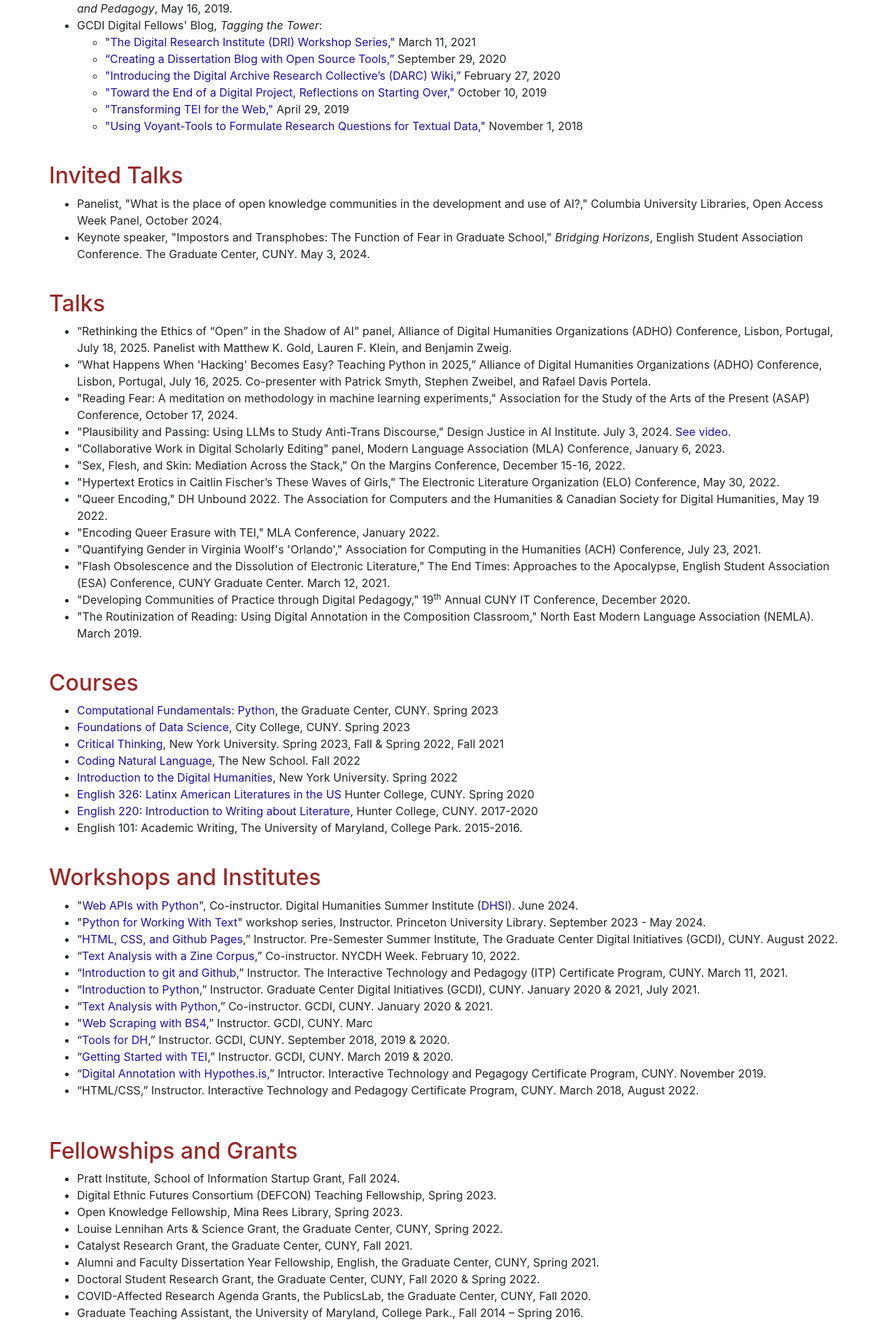
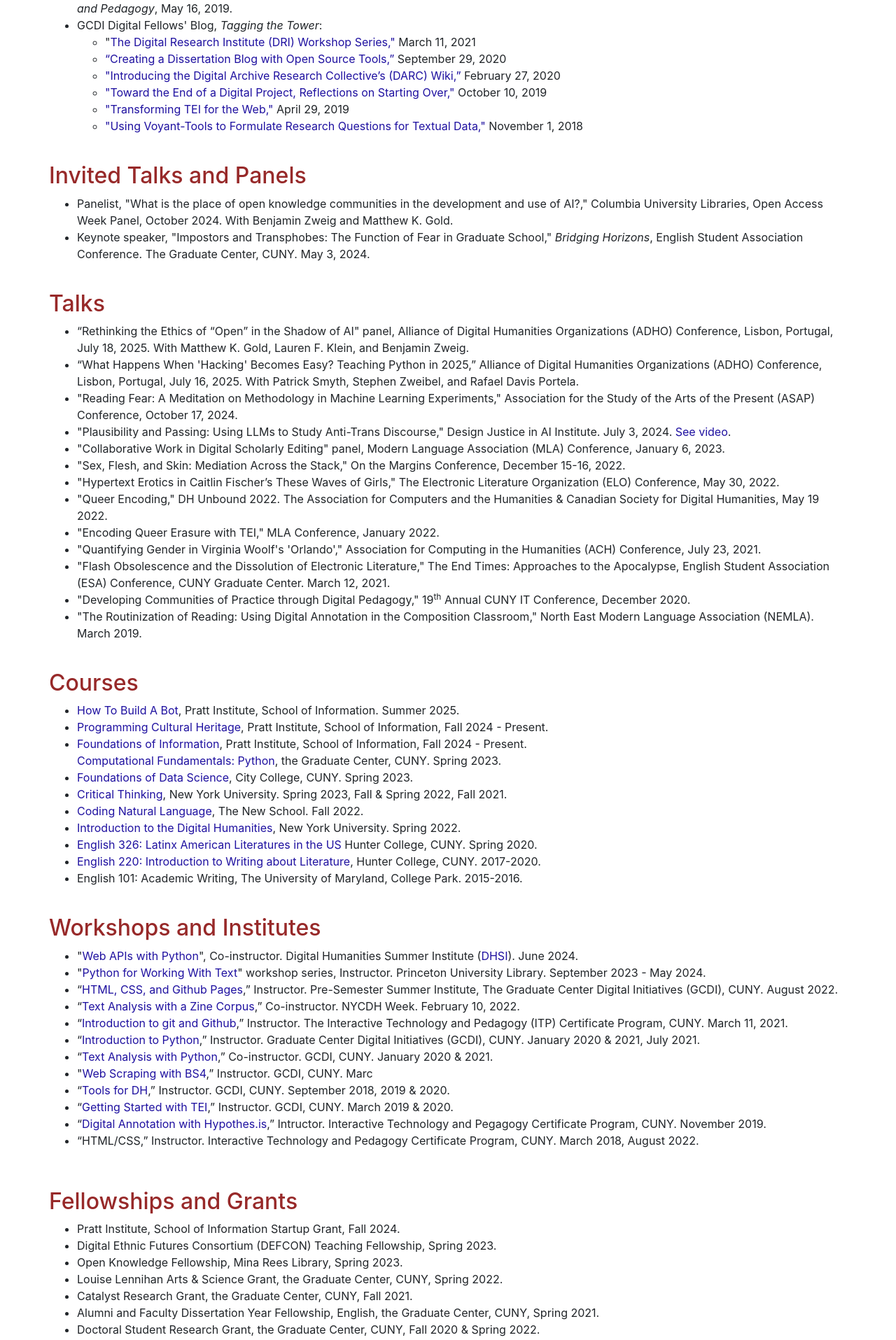
Before and after one commit to gofilipa/filipacalado, a Flask app: page /cv in a window 1280 px wide. Shown: the part 659-2574 px from the top of the page at 70% size. Run offline with Flask 3, Linux system fonts and the light colour scheme; some libraries are stand-ins or nearby versions; some web fonts are replaced.

Commit message:
adding courses and service

```diff
--- a/templates/cv.html
+++ b/templates/cv.html
@@ -83,13 +83,13 @@
     </div>
     <br>
     <div class="row">
-                <h2>Invited Talks</h2>
+                <h2>Invited Talks and Panels</h2>
             </div>
             <div class="row">
                     <ul>
                         <li>
                             Panelist, "What is the place of open knowledge communities in the development and use of AI?," Columbia University Libraries,
-                            Open Access Week Panel, October 2024.
+                            Open Access Week Panel, October 2024. With Benjamin Zweig and Matthew K. Gold.
 
                         </li>
                         <li>
@@ -107,14 +107,14 @@
 
             <li>
                 “Rethinking the Ethics of “Open” in the Shadow of AI" panel, Alliance of Digital Humanities Organizations (ADHO) Conference,
-                Lisbon, Portugal, July 18, 2025. Panelist with Matthew K. Gold, Lauren F. Klein, and Benjamin Zweig.
+                Lisbon, Portugal, July 18, 2025. With Matthew K. Gold, Lauren F. Klein, and Benjamin Zweig.
             </li>
             <li>
                 “What Happens When 'Hacking' Becomes Easy? Teaching Python in 2025,” Alliance of Digital Humanities Organizations (ADHO) Conference,
-                Lisbon, Portugal, July 16, 2025. Co-presenter with Patrick Smyth, Stephen Zweibel, and Rafael Davis Portela.
+                Lisbon, Portugal, July 16, 2025. With Patrick Smyth, Stephen Zweibel, and Rafael Davis Portela.
             </li>
                     <li>
-                "Reading Fear: A meditation on methodology in machine learning experiments," Association for the Study of the Arts of the Present (ASAP)
+                "Reading Fear: A Meditation on Methodology in Machine Learning Experiments," Association for the Study of the Arts of the Present (ASAP)
                 Conference, October 17, 2024.</li>
             </li>
 
@@ -140,13 +140,16 @@
             </div>
             <div class="row">
                     <ul>
-                        <li><a href="https://www.bit.ly/python-spring-23">Computational Fundamentals: Python</a>, the Graduate Center, CUNY. Spring 2023</li>
-                        <li><a href="https://www.bit.ly/fds-spring-23">Foundations of Data Science</a>, City College, CUNY. Spring 2023</li>
-                        <li><a href="https://www.bit.ly/ct-spring-23">Critical Thinking</a>, New York University. Spring 2023, Fall & Spring 2022, Fall 2021</li>
-                        <li><a href="https://www.bit.ly/cnl-fall-22">Coding Natural Language</a>, The New School. Fall 2022</li>
-                        <li><a href="https://www.bit.ly/hrs_spring22">Introduction to the Digital Humanities</a>, New York University. Spring 2022</li>
-                        <li><a href="https://engl326spring20.commons.gc.cuny.edu/">English 326: Latinx American Literatures in the US</a> Hunter College, CUNY. Spring 2020</li>
-                        <li><a href="https://engl220fall19.commons.gc.cuny.edu/">English 220: Introduction to Writing about Literature</a>, Hunter College, CUNY. 2017-2020</li>
+                        <li><a href="https://github.com/gofilipa/botz/blob/main/syllabus.pdf">How To Build A Bot</a>, Pratt Institute, School of Information. Summer 2025.</li>
+                        <li><a href="https://gofilipa.github.io/664/intro.html">Programming Cultural Heritage</a>, Pratt Institute, School of Information, Fall 2024 - Present.</li>
+                        <li><a href="https://bit.ly/601-spring25">Foundations of Information</a>, Pratt Institute, School of Information, Fall 2024 - Present.</li
+                        <li><a href="https://www.bit.ly/python-spring-23">Computational Fundamentals: Python</a>, the Graduate Center, CUNY. Spring 2023.</li>
+                        <li><a href="https://www.bit.ly/fds-spring-23">Foundations of Data Science</a>, City College, CUNY. Spring 2023.</li>
+                        <li><a href="https://www.bit.ly/ct-spring-23">Critical Thinking</a>, New York University. Spring 2023, Fall & Spring 2022, Fall 2021.</li>
+                        <li><a href="https://www.bit.ly/cnl-fall-22">Coding Natural Language</a>, The New School. Fall 2022.</li>
+                        <li><a href="https://www.bit.ly/hrs_spring22">Introduction to the Digital Humanities</a>, New York University. Spring 2022.</li>
+                        <li><a href="https://engl326spring20.commons.gc.cuny.edu/">English 326: Latinx American Literatures in the US</a> Hunter College, CUNY. Spring 2020.</li>
+                        <li><a href="https://engl220fall19.commons.gc.cuny.edu/">English 220: Introduction to Writing about Literature</a>, Hunter College, CUNY. 2017-2020.</li>
                         <li>English 101: Academic Writing, The University of Maryland, College Park. 2015-2016.</li>
                     </ul>
             </div>
@@ -216,7 +219,7 @@
 
 	    <br>
 
-	    <div class="row">
+        <div class="row">
                 <h2>Honors</h2>
             </div>
             <div class="row">
@@ -226,5 +229,19 @@
             </div>
         </div>
 
+        <br>
+
+        <div class="row">
+                <h2>Service</h2>
+        </div>
+
+        <div class="row">
+                <ul>
+                    <li>Reviewer, <i>Social Text Collective</i>, 2024 - present.</li>
+                    <li>Committee Member, Diversity Committee, School of Information, Pratt Institute, 2025 - 2026.</li>
+                    <li>Committee Member, Faculty Search Committee, School of Information, Pratt Institute, 2024 - 2025.</li>
+                </ul>
+            </div>
+
 
 {%endblock%}
```
